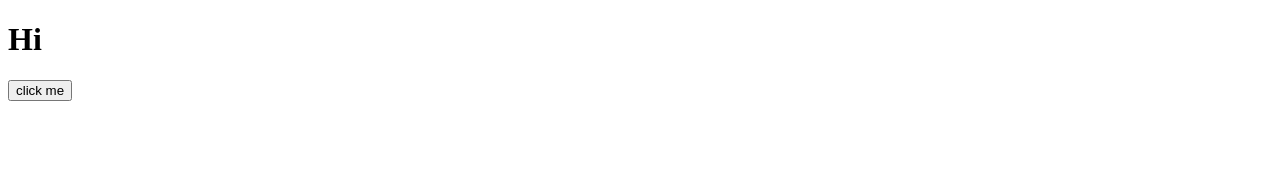
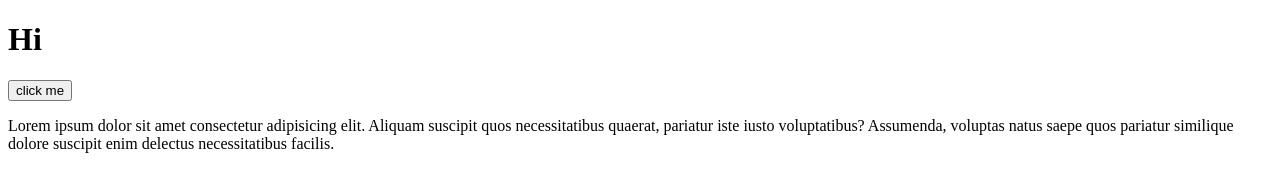
Before and after one commit to mangesSh/sample-git_project, a plain HTML site: page index.html in a window 1280 px wide. Drawn offline with Linux system fonts and the light colour scheme.

Commit message:
new para-added

```diff
--- a/index.html
+++ b/index.html
@@ -8,6 +8,6 @@
 <body>
     <h1>Hi</h1>
     <button onclick="alert('hello friend')">click me</button>
-
+    <p> Lorem ipsum dolor sit amet consectetur adipisicing elit. Aliquam suscipit quos necessitatibus quaerat, pariatur iste iusto voluptatibus? Assumenda, voluptas natus saepe quos pariatur similique dolore suscipit enim delectus necessitatibus facilis.</p>
 </body>
 </html>
```
